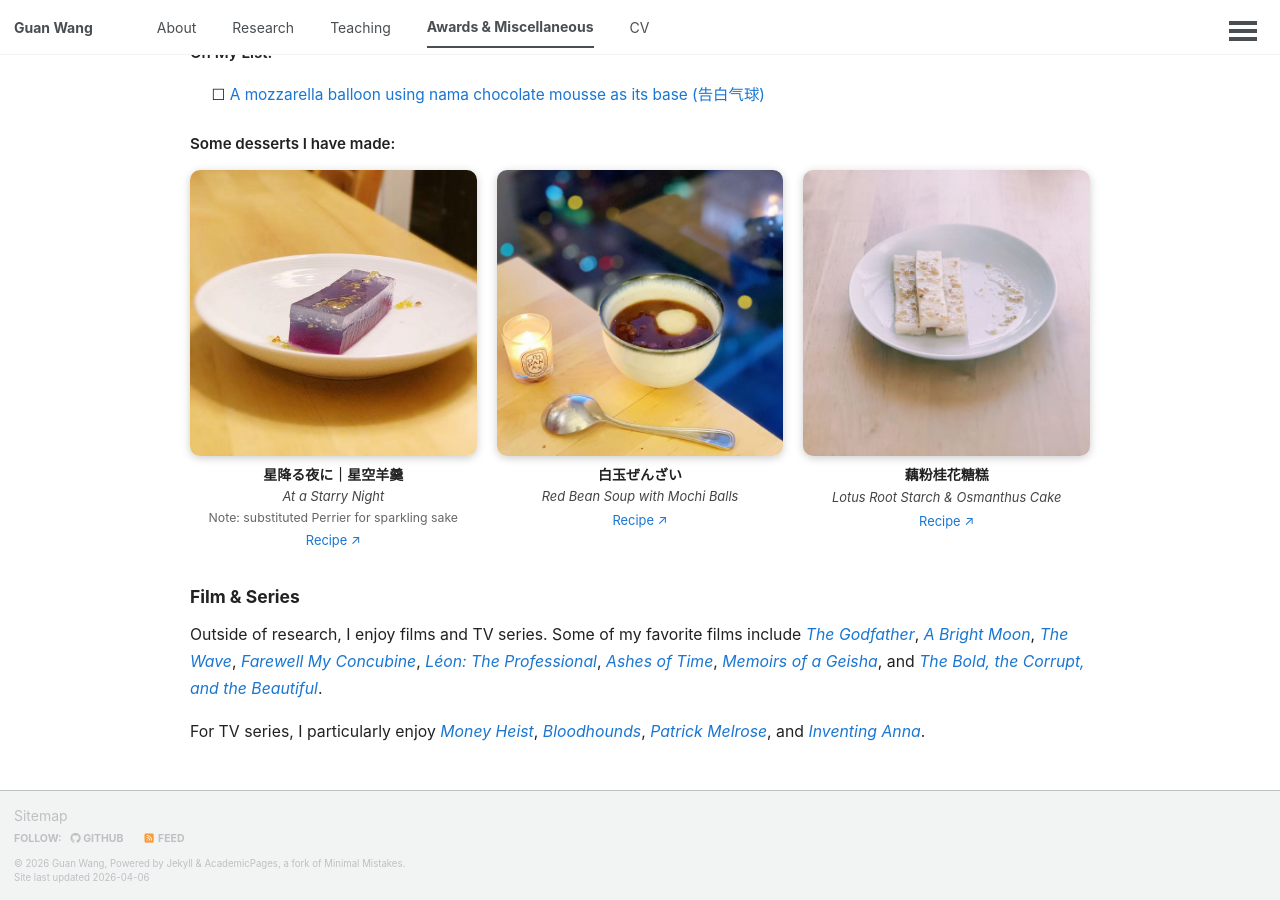
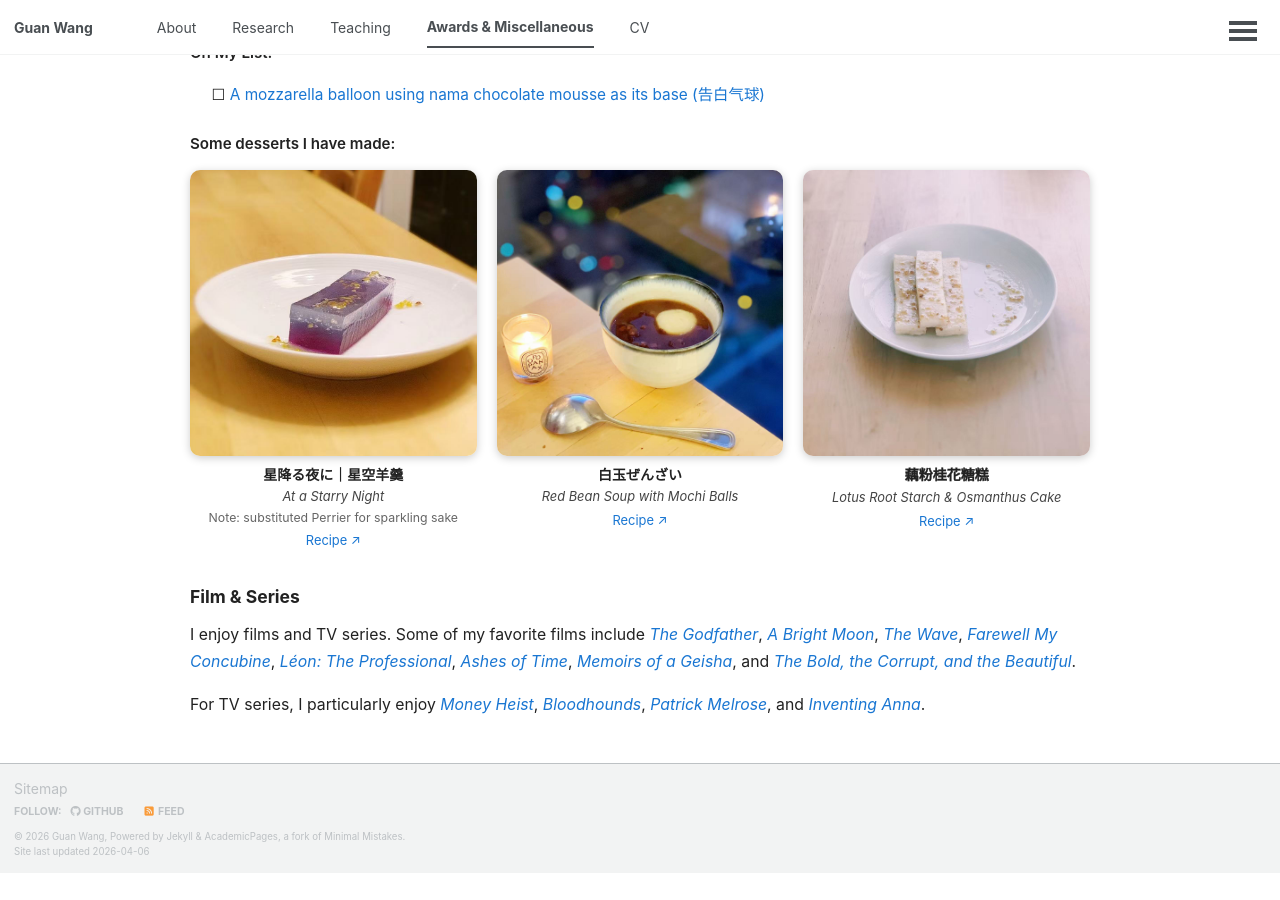
Before and after one commit to wangguan27/wangguan27.github.io, a Jekyll site: the page built from miscellaneous.md, in a window 1280 px wide and 900 px high, scrolled down 783 px. Built offline with Jekyll 4.4.1, drawn with Linux system fonts in a browser that asks for light colours; a script that is not in the unit is left out; after the commit the page ends 1656 px from its top, so only the background shows below that.

Commit message:
Update Film intro text; bold 藕粉桂花糖糕 with text-stroke
Co-Authored-By: Claude Sonnet 4.6 <noreply@anthropic.com>

```diff
--- a/miscellaneous.md
+++ b/miscellaneous.md
@@ -56,7 +56,7 @@ title: "Miscellaneous"
         <a href="https://www.youtube.com/watch?v=WBhzv74R4gw" target="_blank" style="text-decoration:none;">
           <img src="/藕粉桂花糖糕.jpg" alt="藕粉桂花糕" style="width:100%;aspect-ratio:1/1;object-fit:cover;border-radius:10px;box-shadow:0 2px 8px #ccc;margin-bottom:8px;" />
         </a>
-        <div style="font-size:1em;font-weight:600;color:#222;"><span style="font-family:KaiTi,STKaiti,楷体,serif;font-weight:600;color:#222;">藕粉桂花糖糕</span></div>
+        <div style="font-size:1em;font-weight:700;color:#222;"><span style="font-family:KaiTi,STKaiti,楷体,serif;font-weight:700;color:#222;-webkit-text-stroke:0.3px #222;">藕粉桂花糖糕</span></div>
         <div style="font-size:0.92em;color:#444;margin-top:2px;"><em>Lotus Root Starch &amp; Osmanthus Cake</em></div>
         <div style="font-size:0.92em;margin-top:4px;"><a href="https://www.youtube.com/watch?v=WBhzv74R4gw" style="color:#1976d2;text-decoration:none;">Recipe ↗</a></div>
       </div>
@@ -64,7 +64,7 @@ title: "Miscellaneous"
 
     <h2 style="margin-bottom:0.3em;">Film &amp; Series</h2>
     <p style="font-size:1.13em;line-height:1.7;color:#222;margin-bottom:16px;">
-      Outside of research, I enjoy films and TV series. Some of my favorite films include
+      I enjoy films and TV series. Some of my favorite films include
       <a href="https://www.imdb.com/title/tt0068646/" style="color:#1976d2;text-decoration:none;"><em>The Godfather</em></a>,
       <a href="https://www.imdb.com/title/tt10168220/" style="color:#1976d2;text-decoration:none;"><em>A Bright Moon</em></a>,
       <a href="https://www.imdb.com/title/tt1063669/" style="color:#1976d2;text-decoration:none;"><em>The Wave</em></a>,
```
